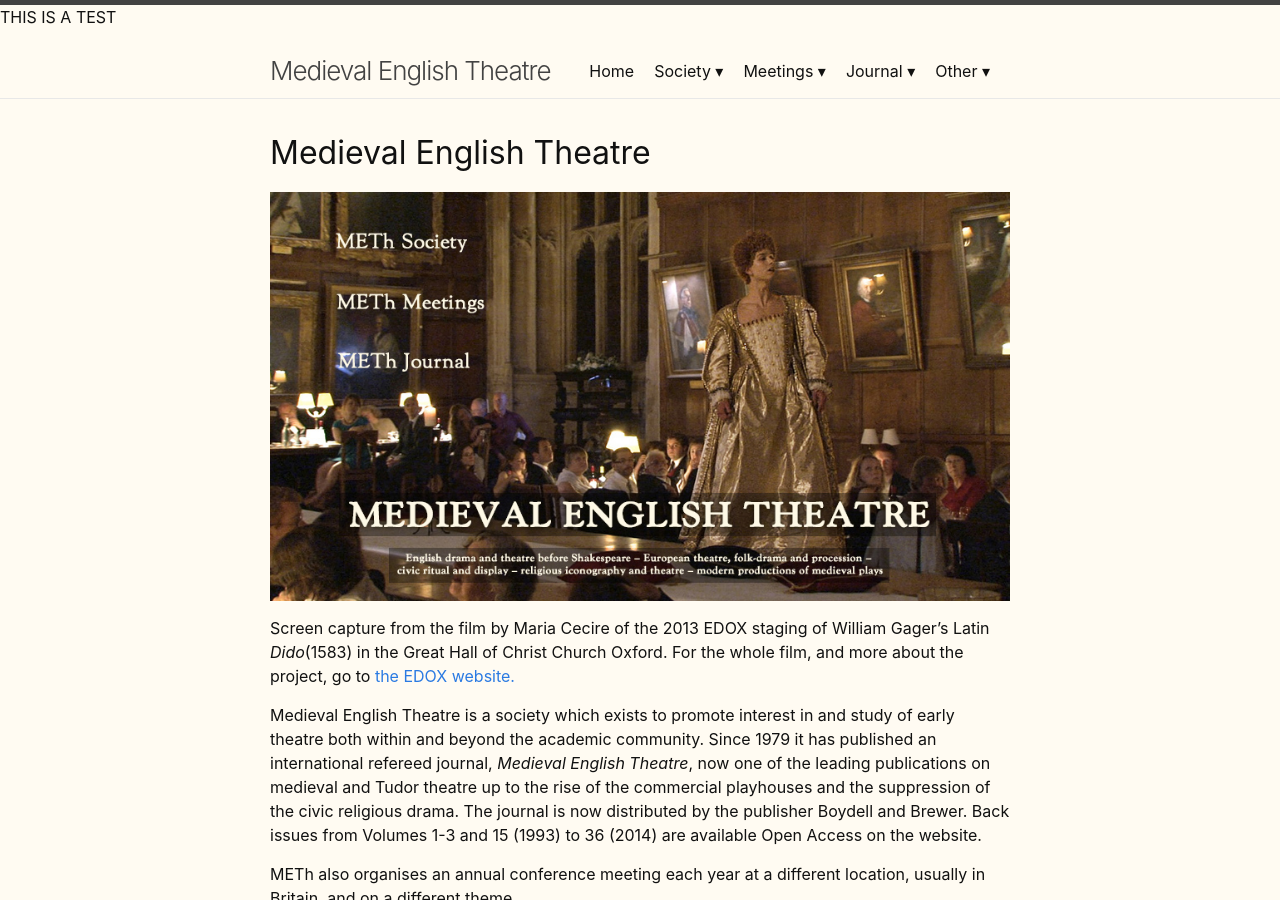
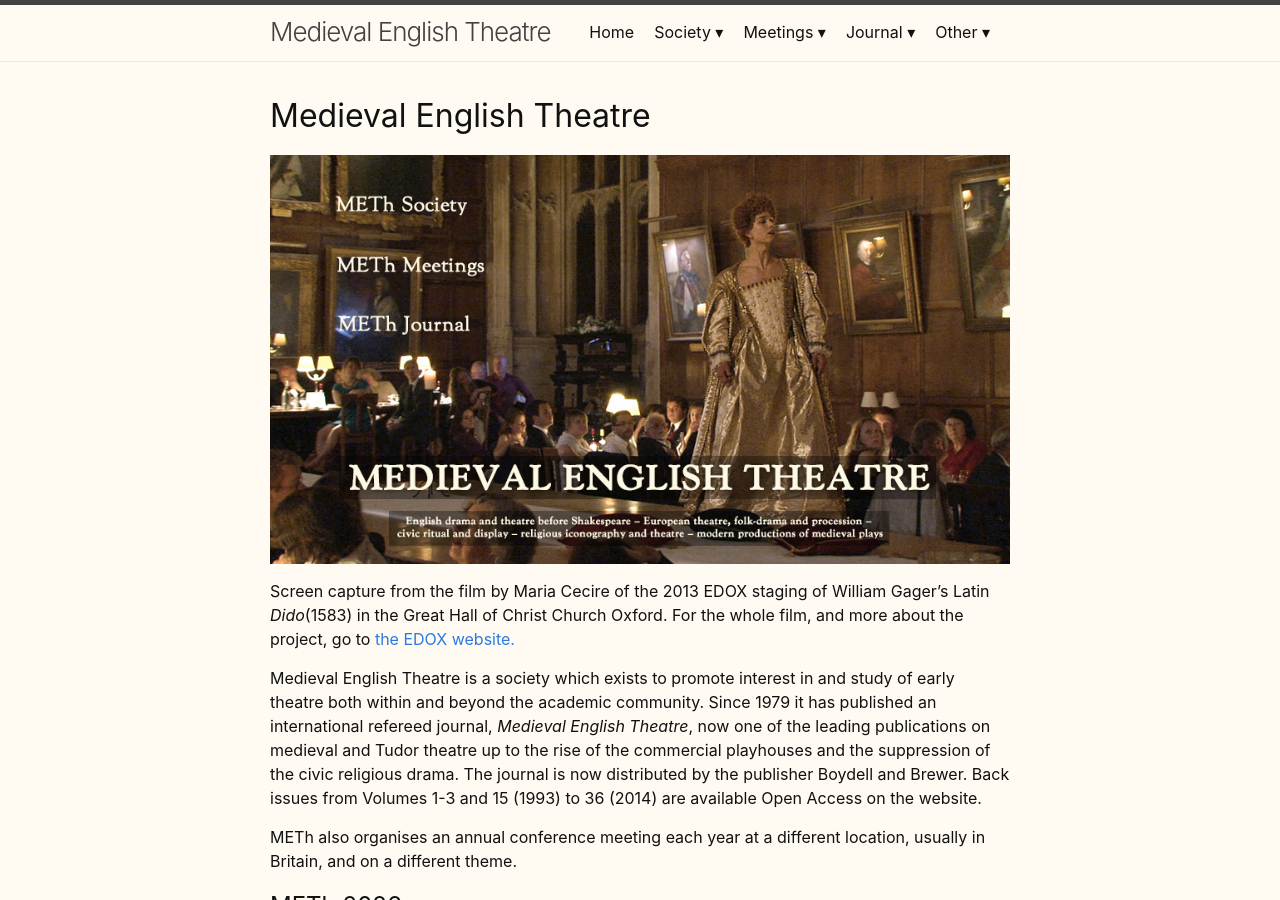
Before and after one commit to jamescummings/jamescummings.github.io, a Jekyll site: the page built from src/index.md, in a window 1280 px wide and 900 px high. Built offline with Jekyll 4.4.1, drawn with Linux system fonts in a browser that asks for light colours.

Commit message:
editing header

```diff
--- a/src/_includes/header.html
+++ b/src/_includes/header.html
@@ -1,8 +1,8 @@
 <header class="site-header" role="banner">
+<!-- Added by JC -->
 	{%- if page.banner_image -%}
 	<div class="banner_wrap"><img src="{{ page.banner_image | relative_url }}" alt="{{ page.banner_alt }}"/></div>
 	{% endif %}
-<p>THIS IS A TEST</p>
 
   <div class="wrapper">
     {%- assign default_paths = site.pages | map: "path" -%}
```
